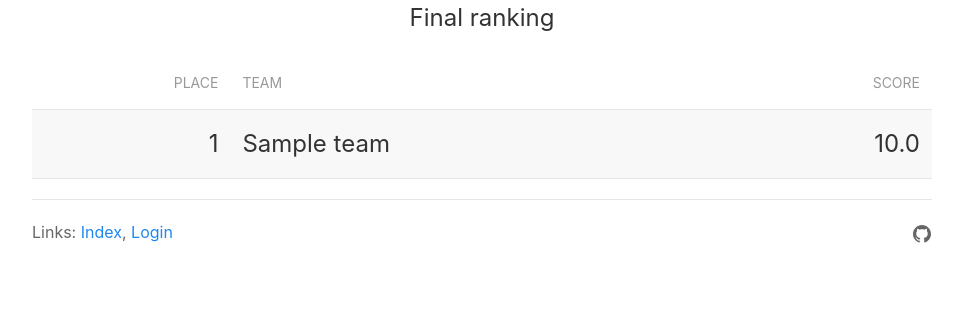
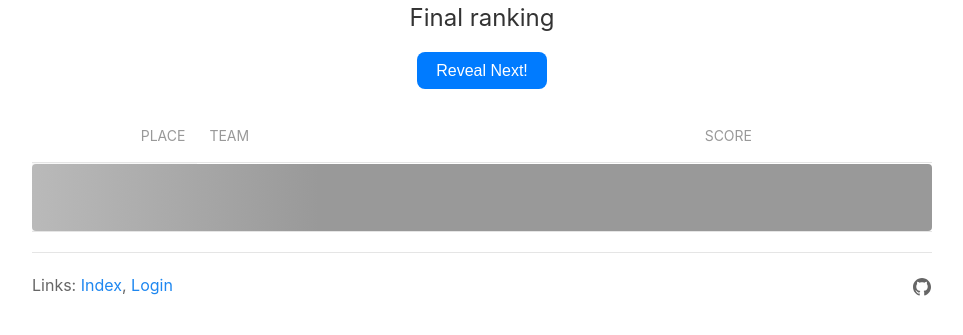
Before and after one commit to Navisence/kwispel, a Django app: page / in a window 1280 px wide. Shown: the top 335 px of the page, without its empty margins (158-1121 px from the left). Run offline with Django 5.2, Linux system fonts and the light colour scheme; tables that the repository leaves empty hold one stand-in row (values such as "Sample post"); lists and menus that the app fills with data are empty; parts of the project's set-up code (start-up, migrations or seed data) failed here and were passed over.

Commit message:
Initial solution to hide top 3 teams

```diff
--- a/app/kwis/templates/master.html
+++ b/app/kwis/templates/master.html
@@ -12,9 +12,67 @@
     <script src="{% static 'js/uikit.min.js' %}"></script>
     <script src="{% static 'js/uikit-icons.min.js' %}"></script>
     <style>
+        {% if request.resolver_match.url_name == 'ranking' %}
+        /* --- Hidden row shimmer effect --- */
+        .hidden-row {
+            position: relative;
+            color: transparent;
+        }
+
+        .hidden-row::before {
+            content: "";
+            position: absolute;
+            top: 0;
+            left: 0;
+            right: 0;
+            bottom: 0;
+            background: linear-gradient(90deg, #999 25%, #ccc 50%, #999 75%);
+            background-size: 200% 100%;
+            animation: shimmer 3s infinite;
+            z-index: 1;
+            border-radius: 0.25rem;
+        }
+
+        .hidden-row td {
+            visibility: hidden;
+        }
+
+        @keyframes shimmer {
+            0% { background-position: -200% 0; }
+            100% { background-position: 200% 0; }
+        }
+
+        /* Reveal animation for dramatic effect */
+        .reveal {
+            animation: fadeIn 5s ease forwards;
+        }
+
+        @keyframes fadeIn {
+            from { opacity: 0; transform: scale(0.98); }
+            to { opacity: 1; transform: scale(1); opacity: 1; }
+        }
+
+        #reveal-btn {
+            display: block;
+            margin: 1rem auto;
+            padding: 0.6rem 1.2rem;
+            font-size: 1rem;
+            border: none;
+            border-radius: 0.5rem;
+            background: #007bff;
+            color: white;
+            cursor: pointer;
+            transition: background 0.2s;
+        }
+
+        #reveal-btn:hover {
+            background: #0056b3;
+        }
+        {% else %}
         input[type=number] {
             width: 100px;
         }
+        {% endif %}
     </style>
 </head>
 
--- a/app/kwis/templates/ranking.html
+++ b/app/kwis/templates/ranking.html
@@ -8,7 +8,10 @@
 {% block content %}
 {% if sorted %}
 <div class="uk-text-lead uk-text-center">{{ caption }}</div>
-<table class="uk-table uk-table-striped uk-text-lead">
+
+<button id="reveal-btn" hidden>{% translate "Reveal Next!" %}</button>
+
+<table id="ranking" class="uk-table uk-table-striped uk-text-lead">
     <thead>
         <tr>
             <th class="uk-text-right">{% translate "Place" %}</th>
@@ -18,7 +21,7 @@
     </thead>
     <tbody>
         {% for result in sorted %}
-        <tr>
+        <tr class="{% if forloop.counter0 < hidden %}hidden-row{% endif %}">
             <td class="uk-text-right">{{ result.0 }}</td>
             <td>{{ result.1 }}</td>
             <td class="uk-text-right">{{ result.2 }}</td>
@@ -27,6 +30,28 @@
     </tbody>
 </table>
 
+<script>
+  const revealButton = document.getElementById('reveal-btn');
+  const hiddenRows = document.querySelectorAll('.hidden-row');
+  let revealIndex = 0;
+
+    if (hiddenRows.length > 0) {
+        revealButton.hidden = false;
+    }
+
+  revealButton.addEventListener('click', () => {
+    if (revealIndex < hiddenRows.length) {
+      const row = hiddenRows[hiddenRows.length - 1 - revealIndex];
+      row.classList.remove('hidden-row');
+      row.classList.add('reveal');
+      revealIndex++;
+      if (revealIndex === hiddenRows.length) {
+        revealButton.hidden = true;
+      }
+    }
+  });
+</script>
+
 {% else %}
 <div class="uk-text-lead uk-text-center">
     {% translate "No sorted results found." %}
--- a/app/kwis/views.py
+++ b/app/kwis/views.py
@@ -125,9 +125,14 @@ def ranking(request):
     # First identify completed rounds.
     rnd_complete = get_completed_rounds()
 
+    # Nothing to hide
+    hidden = 0
+
     if len(rnd_complete) == Round.objects.count():
         # Translators: This indicates all scores for all rounds have been entered
         caption = _("Final ranking")
+        # Hiding the final top 3 from the ranking view for dramatic effect
+        hidden = 3
     elif len(rnd_complete) == 0:
         # Translators: This indicates no round has all scores entered
         caption = _("No results yet")
@@ -139,7 +144,7 @@ def ranking(request):
 
     ranking = get_ranked_results(rnd_complete)
 
-    return render(request, 'ranking.html', {'sorted': ranking, 'caption': caption})
+    return render(request, 'ranking.html', {'sorted': ranking, 'caption': caption, 'hidden': hidden})
 
 
 @login_required
```
